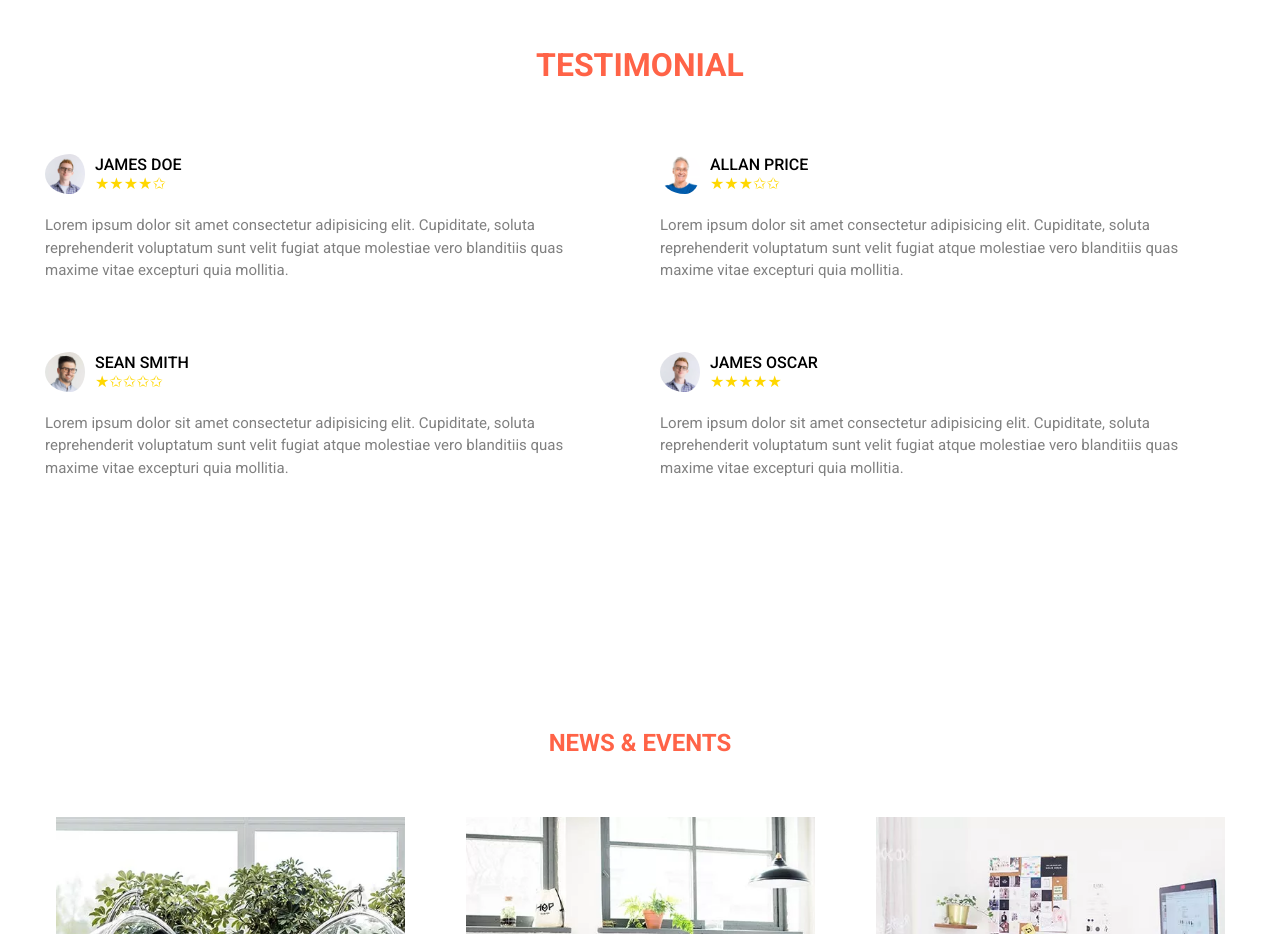
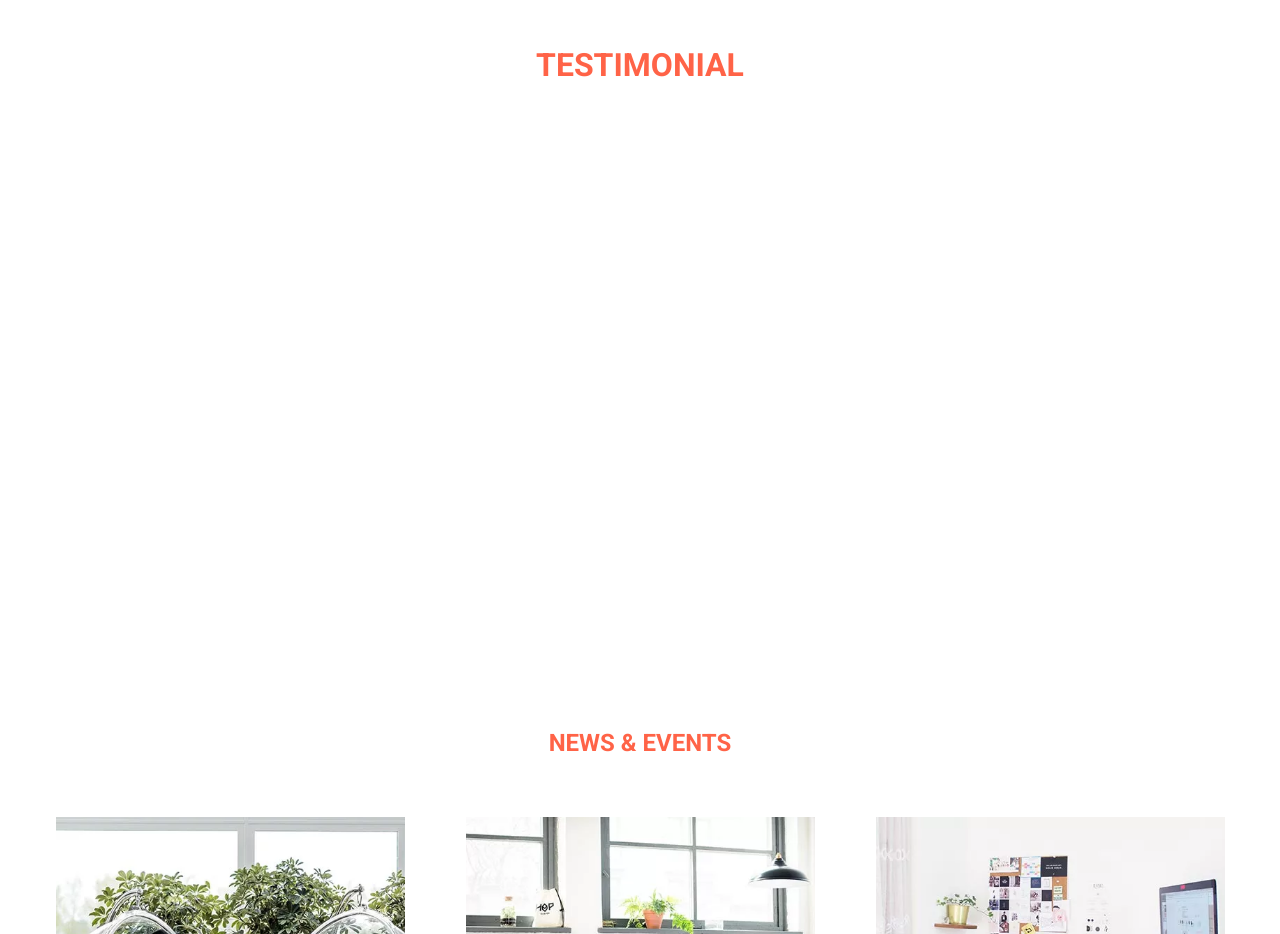
Before and after one commit to IdyegeNathaniel/LEADSALES-, a React (Create React App) app: page / in a window 1280 px wide. Shown: the part 4620-5554 px from the top of the page. Built offline with nearby package versions, Linux system fonts and the light colour scheme.

Commit message:
Update Testimonial.js

```diff
--- a/src/Testimonial.js
+++ b/src/Testimonial.js
@@ -1,10 +1,15 @@
-import React from "react";
+import React, { useEffect } from "react";
 import "./Testimonial.css";
 import Customer1 from "./Images/customer1.webp";
 import Customer2 from "./Images/customer2.webp";
 import Customer3 from "./Images/customer3.webp";
+import AOS from "aos";
+import "aos/dist/aos.css";
 
 function Testimonial() {
+  useEffect(() => {
+    AOS.init();
+  }, []);
   return (
     <div className="testimonial">
       <div className="title">
@@ -12,7 +17,7 @@ function Testimonial() {
       </div>
       <div className="container">
         <div className="row">
-          <div className="col__2">
+          <div className="col__2" data-aos="fade-up" data-aos-delay="100">
             <div className="profile d__flex align__items__center">
               <img src={Customer1} alt="" />
               <div className="customer__name">
@@ -38,7 +43,7 @@ function Testimonial() {
             </div>
           </div>
 
-          <div className="col__2">
+          <div className="col__2" data-aos="fade-up" data-aos-delay="100">
             <div className="profile d__flex align__items__center">
               <img src={Customer2} alt="" />
               <div className="customer__name">
@@ -64,7 +69,7 @@ function Testimonial() {
             </div>
           </div>
 
-          <div className="col__2">
+          <div className="col__2" data-aos="fade-up" data-aos-delay="500">
             <div className="profile d__flex align__items__center">
               <img src={Customer3} alt="" />
               <div className="customer__name">
@@ -90,7 +95,7 @@ function Testimonial() {
             </div>
           </div>
 
-          <div className="col__2">
+          <div className="col__2" data-aos="fade-up" data-aos-delay="500">
             <div className="profile d__flex align__items__center">
               <img src={Customer1} alt="" />
               <div className="customer__name">
```
